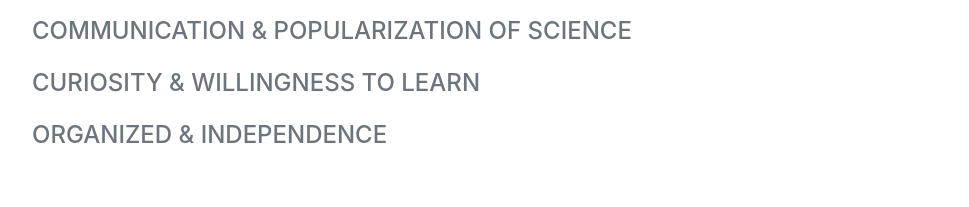
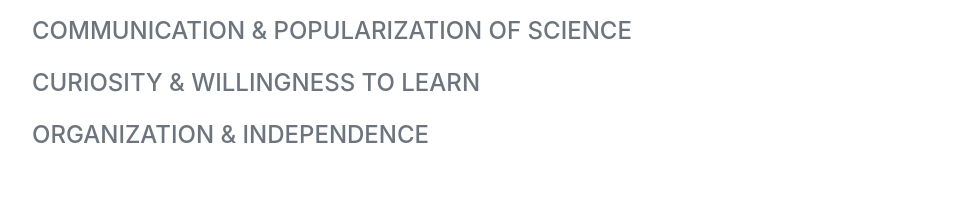
Before and after one commit to gaelfortin/gfortin, a plain HTML site: page index.html in a window 1280 px wide. Shown: the part 3624-3831 px from the top of the page, without its empty margins (288-1257 px from the left). Drawn offline with nearby package versions, Linux system fonts and the light colour scheme; a web font is replaced by a local one.

Commit message:
Fix organized skill

```diff
--- a/index.html
+++ b/index.html
@@ -148,7 +148,7 @@
                             <div class="subheading mb-3">Teamwork</div>
                             <div class="subheading mb-3">Communication & popularization of science</div>
                             <div class="subheading mb-3">Curiosity & willingness to learn</div>
-                            <div class="subheading mb-3">Organized & independence</div>
+                            <div class="subheading mb-3">Organization & independence</div>
                             <div></div>
                         </div>
                     </div>
```
